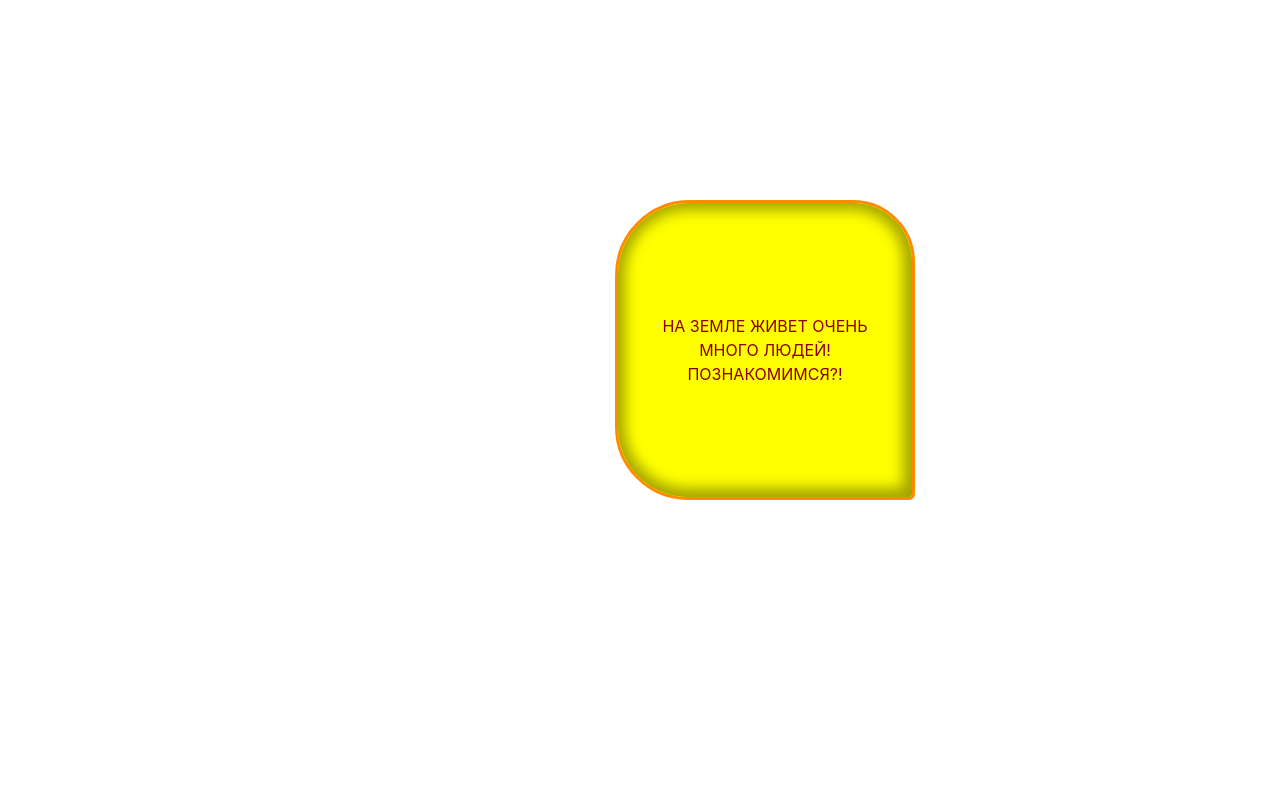
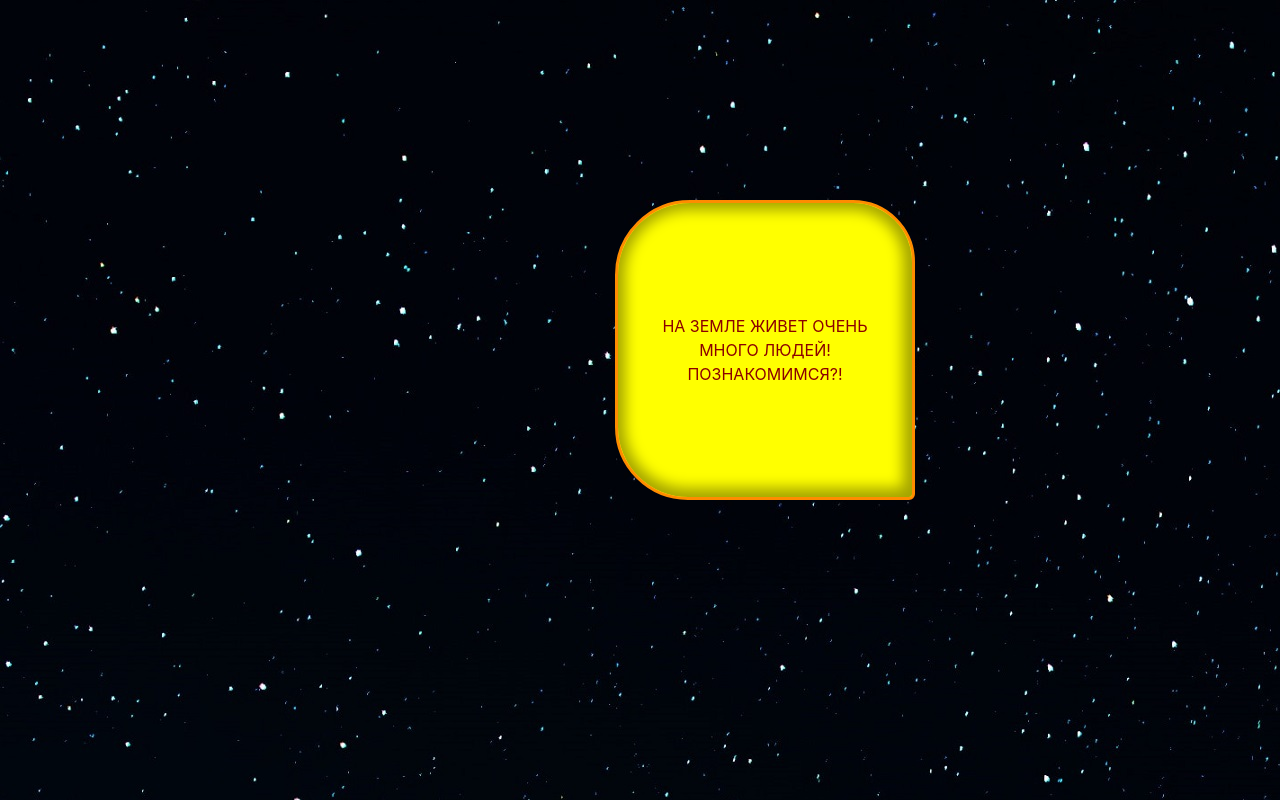
Before and after one commit to Irma174/task9_11, a plain HTML site: page pages/index.html in a window 1280 px wide. Drawn offline with nearby package versions, Linux system fonts and the light colour scheme; the site is published under a folder, as on GitHub Pages, so addresses that start at the root find nothing.

Commit message:
editing connection file css

```diff
--- a/css/style.css
+++ b/css/style.css
@@ -1,5 +1,5 @@
 body{
-    background-image: url(/images/starrySky.jpg);
+    background-image: url(../images/starrySky.jpg);
 
 }
 
```
